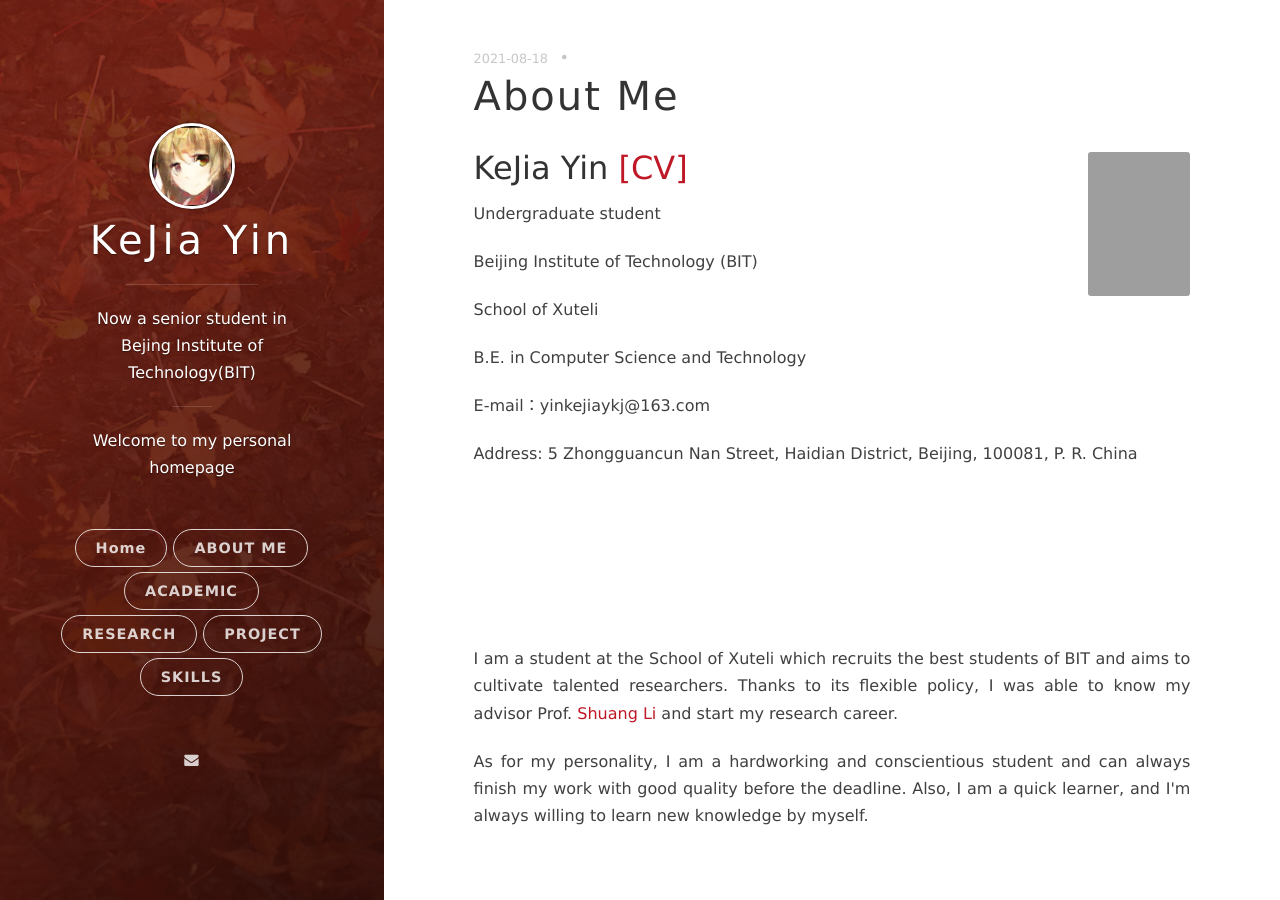
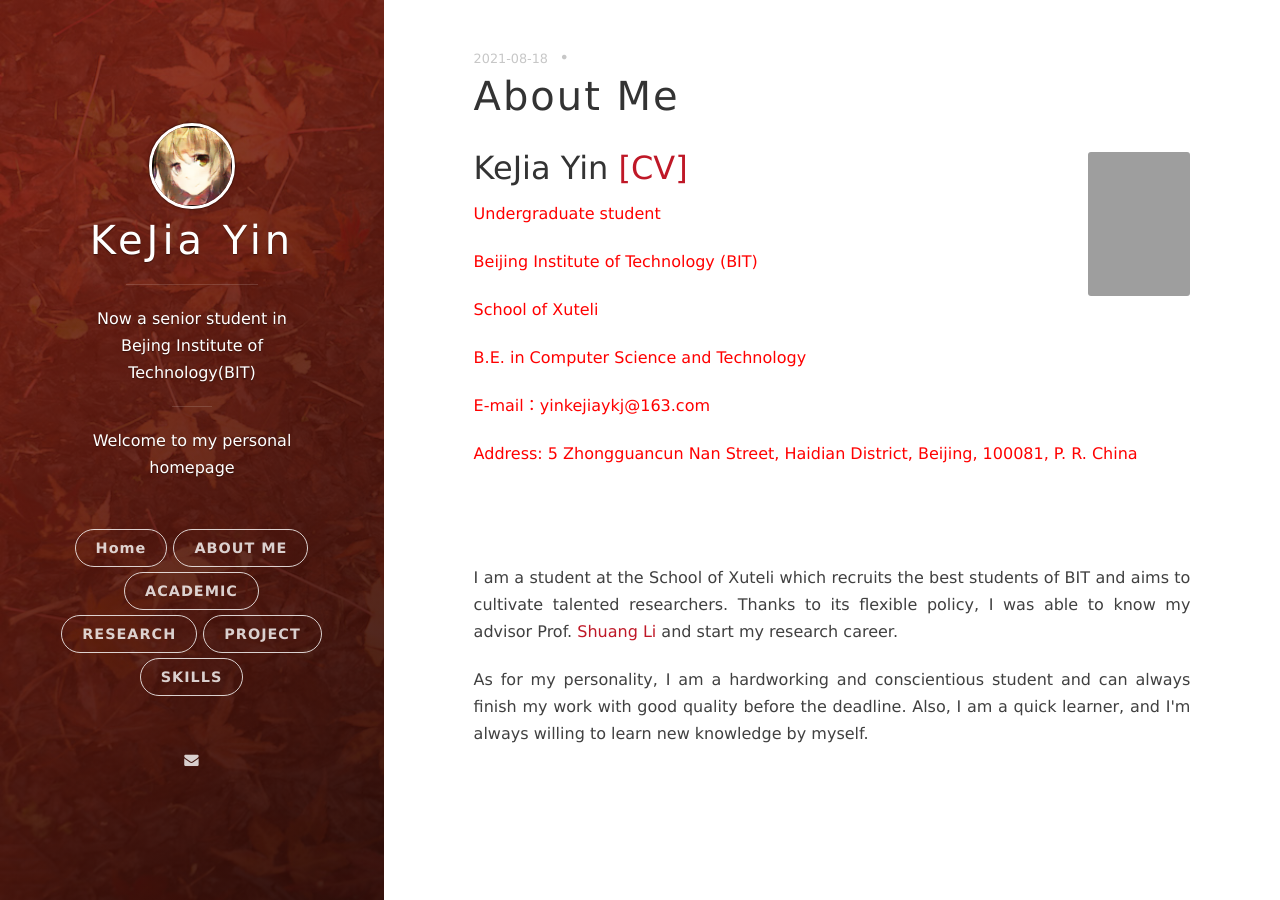
Before and after one commit to yinkejia/yinkejia.github.io, a Jekyll site: the page built from _posts/2021-08-18-ABOUT-ME.markdown, in a window 1280 px wide. Built offline with Jekyll 4.4.1, drawn with Linux system fonts in a browser that asks for light colours; nearby versions of some CDN libraries; grey boxes are pictures that could not be loaded.

Commit message:
Update 2021-08-18-ABOUT-ME.markdown

```diff
--- a/_posts/2021-08-18-ABOUT-ME.markdown
+++ b/_posts/2021-08-18-ABOUT-ME.markdown
@@ -5,12 +5,12 @@ date: 2021-08-18 15:32:24.000000000 +09:00
 ---
 <img style="float:right" src="https://raw.githubusercontent.com/yinkejia/homepage-of-Kejia-Yin/gh-pages/DSC_0003.JPG" width="102" height="144">
 <h2>KeJia Yin <a href="https://raw.githubusercontent.com/yinkejia/homepage-of-Kejia-Yin/gh-pages/CV_Kejia Yin.pdf" target="_blank">[CV]</a></h2>
-<p><b>Undergraduate student</b></p>
-<p><b>Beijing Institute of Technology (BIT)</b></p>
-<p><b>School of Xuteli</b></p>
-<p><b>B.E. in Computer Science and Technology</b></p>
-<p><b>E-mail：yinkejiaykj@163.com</b></p>
-<p><b>Address: 5 Zhongguancun Nan Street, Haidian District, Beijing, 100081, P. R. China</b></p>
-<br><br><br><br><br>
+<p><font color="red">Undergraduate student</font></p>
+<p><font color="red">Beijing Institute of Technology (BIT)</font></p>
+<p><font color="red">School of Xuteli</font></p>
+<p><font color="red">B.E. in Computer Science and Technology</font></p>
+<p><font color="red">E-mail：yinkejiaykj@163.com</font></p>
+<p><font color="red">Address: 5 Zhongguancun Nan Street, Haidian District, Beijing, 100081, P. R. China</font></p>
+<br><br>
 <p>I am a student at the School of Xuteli which recruits the best students of BIT and aims to cultivate talented researchers. Thanks to its flexible policy, I was able to know my advisor Prof. <a href="http://shuangli.xyz/" target="_blank">Shuang Li</a> and start my research career.</p>
 <p>As for my personality, I am a hardworking and conscientious student and can always finish my work with good quality before the deadline. Also, I  am a quick learner, and I'm always willing to learn new knowledge by myself.</p>
```
